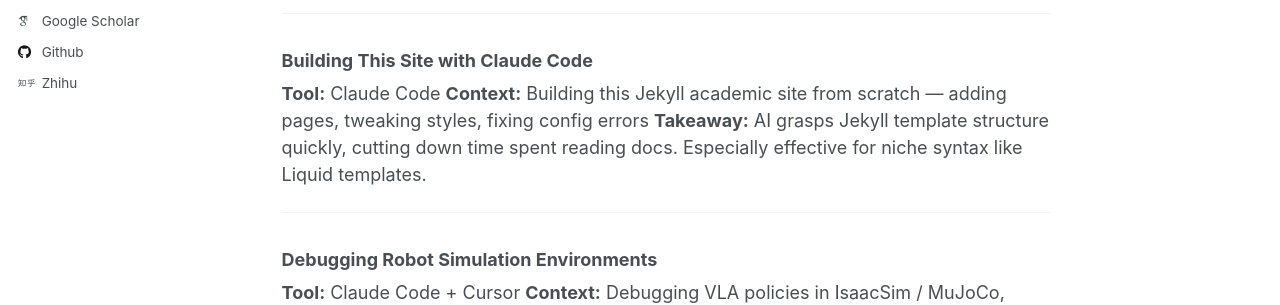
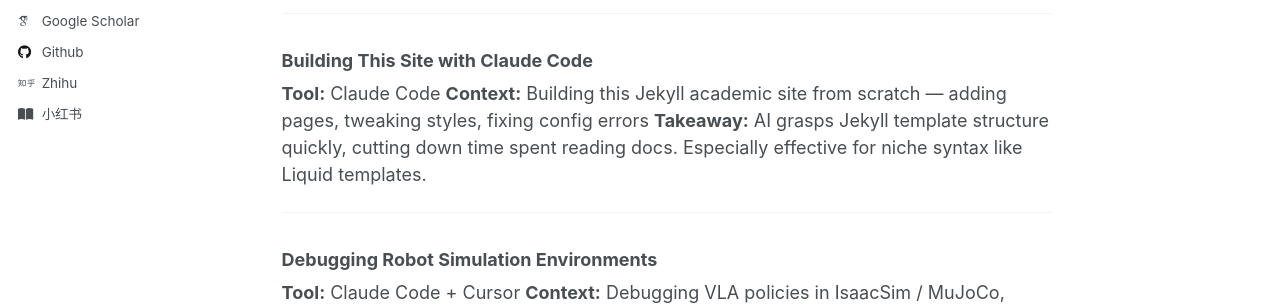
Before and after one commit to ZitongBo/ZitongBo.github.io, a Jekyll site: the page built from _pages/ai-coding.md, in a window 1280 px wide. Shown: the part 520-825 px from the top of the page. Built offline with Jekyll 4.4.1, drawn with Linux system fonts in a browser that asks for light colours; some web fonts are replaced.

```diff
--- a/_includes/author-profile.html
+++ b/_includes/author-profile.html
@@ -156,6 +156,9 @@
       {% if author.zhihu %}
       <li><a href="{{ author.zhihu }}"><i class="fab fa-fw fa-zhihu icon-pad-right" aria-hidden="true"></i>Zhihu</a></li>
       {% endif %}
+      {% if page.xiaohongshu %}
+      <li><a href="{{ page.xiaohongshu }}"><i class="fas fa-fw fa-book-open icon-pad-right" aria-hidden="true"></i>小红书</a></li>
+      {% endif %}
     </ul>
   </div>
 </div>
--- a/_pages/ai-coding.md
+++ b/_pages/ai-coding.md
@@ -3,6 +3,7 @@ layout: single
 title: "AI Coding"
 permalink: /ai-coding/
 author_profile: true
+xiaohongshu: "https://www.xiaohongshu.com/user/profile/59dc1d56db2e601ae168a5bb"
 ---
 
 {% include lang-style.html %}
```
Also changed, not shown: _pages/about.md (+1 -1 lines).
